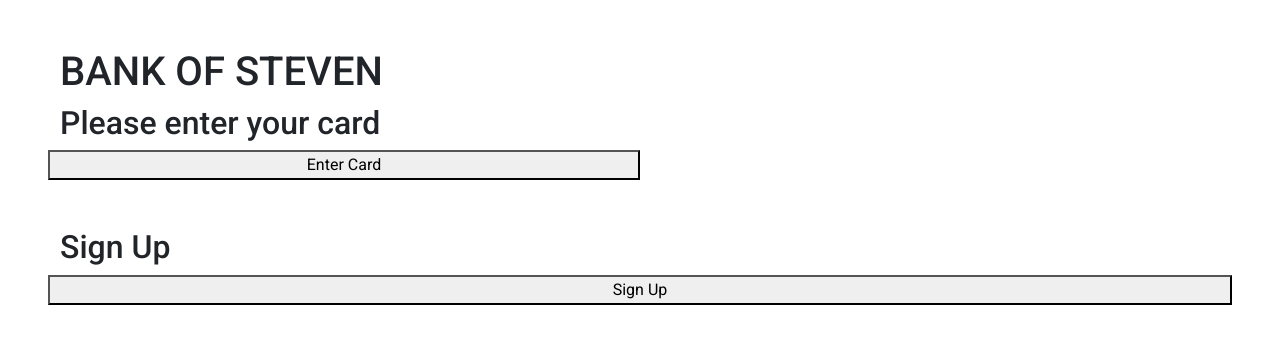
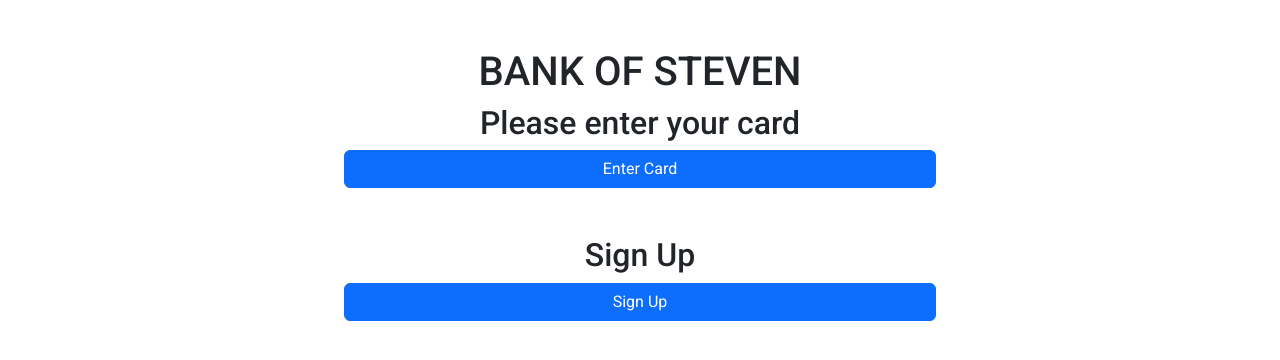
Before and after one commit to HelliwS/BankATM, an Angular app in the folder BankATM/: page / in a window 1280 px wide. Shown: the top 360 px of the page. Built offline with nearby package versions, Linux system fonts and the light colour scheme.

Commit message:
modern style

```diff
--- a/BankATM/src/app/landing-page/landing-page.component.html
+++ b/BankATM/src/app/landing-page/landing-page.component.html
@@ -1,16 +1,20 @@
 
-
+<div class="text-center">
     <div class="row m-5">
             <h1>BANK OF STEVEN</h1>
+            <h2>Please enter your card</h2>
+            <button class="w-50 btn btn-primary d-block mx-auto" (click)="cardEnteredBtn()">Enter Card</button>
 
-    <h2>Please enter your card</h2>
-    <button class="w-50" (click)="cardEnteredBtn()">Enter Card</button>
             @if(cardIsEntered){
                 <p>Card Entered. Loading..</p>
             }
-
     </div>
     <div class="row m-5">
         <h2>Sign Up</h2>
-    <button routerLink="/SignUp" routerLinkActive="active" ariaCurrentWhenActive="page">Sign Up</button>
+            <button class="w-50 btn btn-primary d-block mx-auto"
+                routerLink="/SignUp"
+                routerLinkActive="active"
+                ariaCurrentWhenActive="page"
+            >Sign Up</button>
     </div>
+</div>
```
Lines whose indentation alone changed are shown as unchanged.
